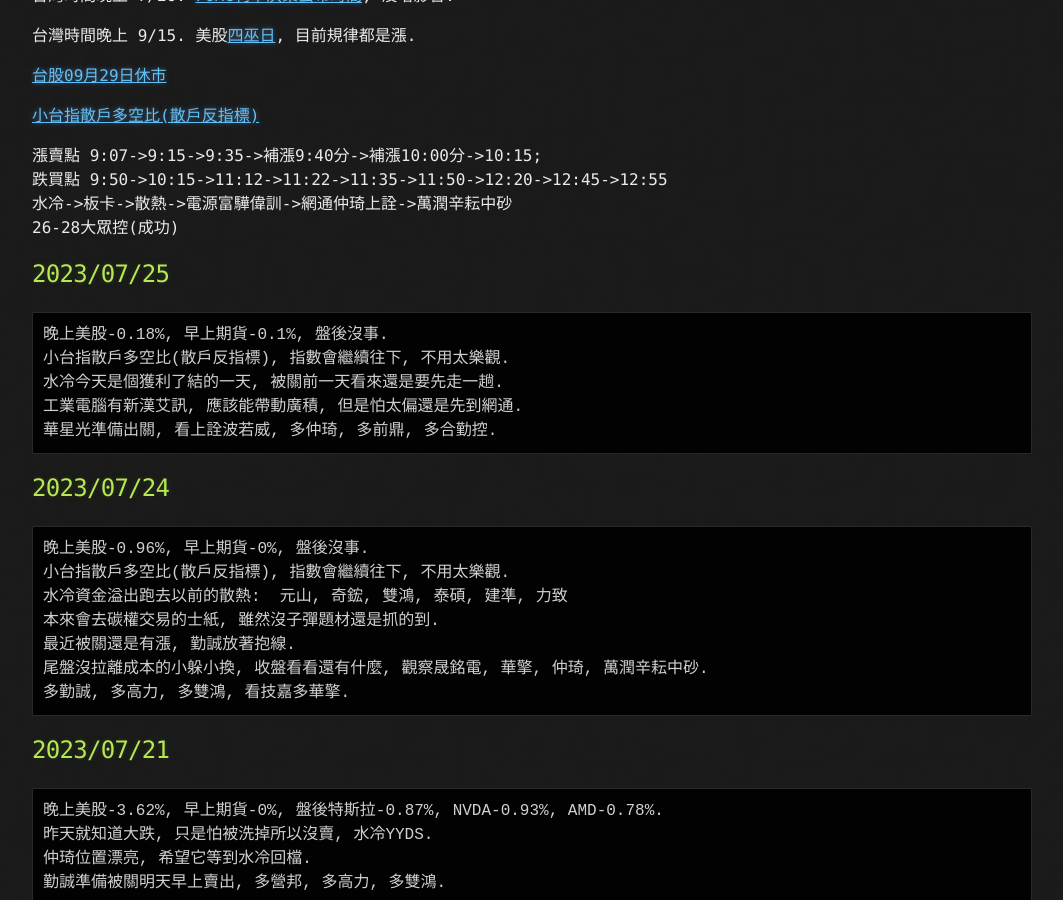
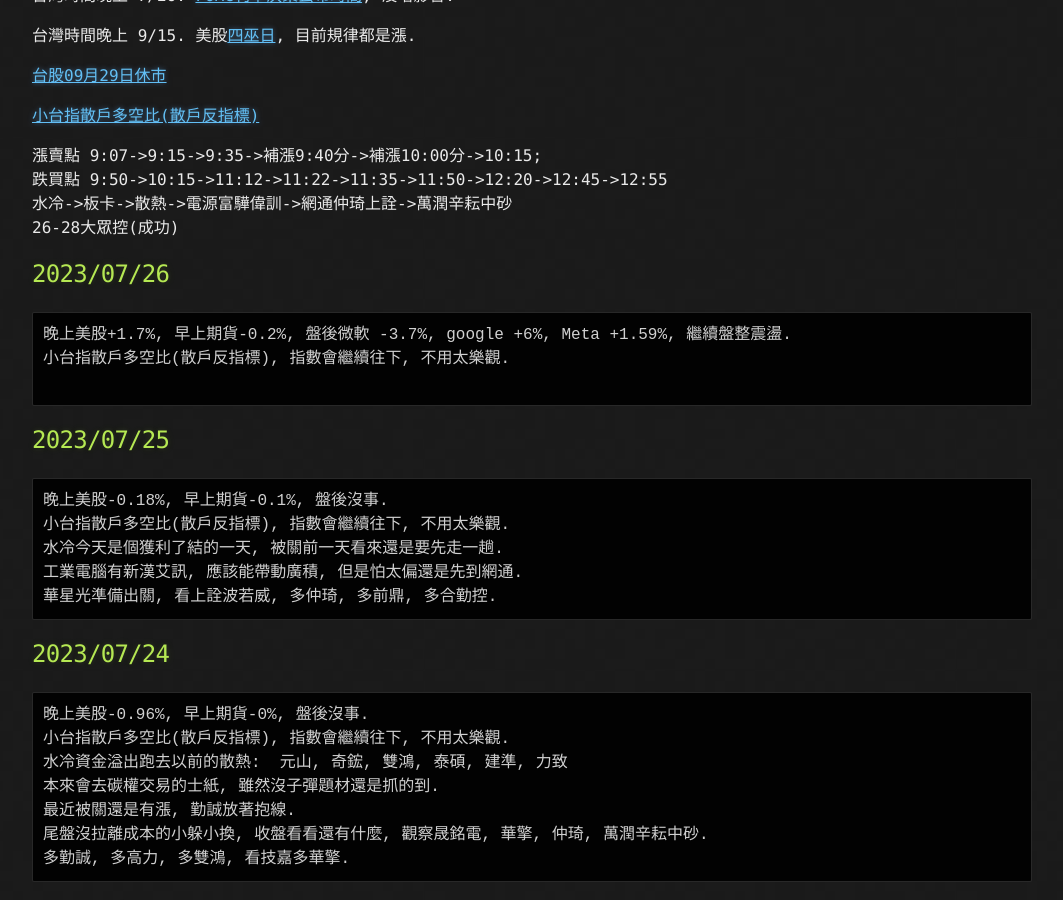
Before and after one commit to lepg5487/Stock_God, a Jekyll site: the page built from index.md, in a window 1280 px wide and 900 px high, scrolled down 394 px. Shown: the whole window, without its empty margins (108-1171 px from the left). Built offline with Jekyll 4.4.1, drawn with Linux system fonts in a browser that asks for light colours; our own code applies the rules of GitHub Pages for plain Markdown files.

Commit message:
Update index.md

````diff
--- a/index.md
+++ b/index.md
@@ -20,6 +20,13 @@
 跌買點 9:50->10:15->11:12->11:22->11:35->11:50->12:20->12:45->12:55
 水冷->板卡->散熱->電源富驊偉訓->網通仲琦上詮->萬潤辛耘中砂
 26-28大眾控(成功)
+
+## 2023/07/26
+```
+晚上美股+1.7%, 早上期貨-0.2%, 盤後微軟 -3.7%, google +6%, Meta +1.59%, 繼續盤整震盪.
+小台指散戶多空比(散戶反指標), 指數會繼續往下, 不用太樂觀.
+
+```
 
 ## 2023/07/25
 ```
````
